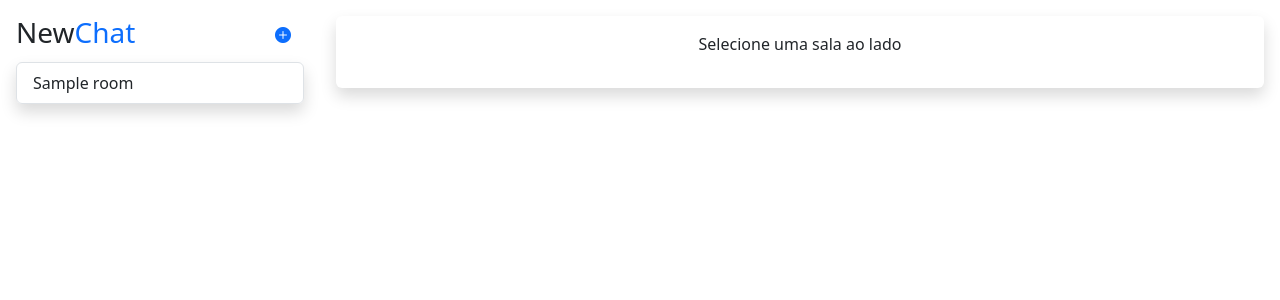
After one commit to mariosilva81/chat-online-django, a Django app: page / in a window 1280 px wide. The commit adds this page. Shown: the top 300 px of the page. Run offline with Django 5.2, Linux system fonts and the light colour scheme; tables that the repository leaves empty hold one stand-in row (values such as "Sample post").

Commit message:
feat: created list rooms template

```diff
--- a/_core/urls.py
+++ b/_core/urls.py
@@ -16,8 +16,11 @@ Including another URLconf
 """
 from django.contrib import admin
 from django.urls import include, path
+from django.conf import settings
+from django.conf.urls.static import static
 
 urlpatterns = [
     path("admin/", admin.site.urls),
-    path("chat/", include("chat.urls"))
+    path("", include("chat.urls"))
 ]
+urlpatterns += static(settings.STATIC_URL, document_root=settings.STATIC_ROOT)
--- /dev/null
+++ b/static/js/index.js
@@ -0,0 +1,7 @@
+const chatMessages = document.querySelector(".messages");
+
+const getMessages = async (roomId) => {
+  const response = await fetch(`/${roomId}`);
+  const html = await response.text();
+  chatMessages.innerHTML = html;
+};
--- a/templates/base.html
+++ b/templates/base.html
@@ -22,5 +22,6 @@
       integrity="sha384-C6RzsynM9kWDrMNeT87bh95OGNyZPhcTNXj1NW7RuBCsyN/o0jlpcV8Qyq46cDfL"
       crossorigin="anonymous"
     ></script>
+    {% block js %}{% endblock %}
   </body>
 </html>
--- a/templates/home.html
+++ b/templates/home.html
@@ -1,4 +1,12 @@
-{% extends "base.html" %} {% block content %}
+{% extends "base.html" %}
+
+{% load static %}
+
+{% block css %}
+<link rel="stylesheet" href="{% static 'css/index.css' %}" />
+{% endblock %}
+
+{% block content %}
 <div class="d-flex h-100">
   <div class="chat-rooms h-100 w-25">
     <div class="rooms m-3">
@@ -8,10 +16,8 @@
           <i class="bi bi-plus-circle-fill text-primary"></i>
         </button>
       </div>
-      <ul class="list-group shadow border-0">
-        {% for room in rooms %}
-        <li class="list-group-item">{{room.title}}</li>
-        {% endfor %}
+      <ul class="list-rooms list-group shadow border-0">
+        {% include "list-rooms.html" %}
       </ul>
     </div>
   </div>
@@ -19,15 +25,10 @@
     <div class="messages card m-3 p-3 h-75 shadow border-0 overflow-scroll">
       {% include "list-messages.html" %}
     </div>
-    <div class="send-message card m-3 shadow border-0">
-      <form>
-        <input
-          type="text"
-          class="form-control border-1 fs-5"
-          placeholder="Escreva uma mensagem"
-        />
-      </form>
-    </div>
   </div>
 </div>
 {% endblock %}
+
+{% block js %}
+<script defer src="{% static 'js/index.js' %}"></script>
+{% endblock %}
--- a/templates/list-messages.html
+++ b/templates/list-messages.html
@@ -1,4 +1,8 @@
-<ul class="list-group list-group-flush">
+<ul class="unique-message-container list-group list-group-flush">
+  {% if not object %}
+      <p class="text-center">Selecione uma sala ao lado</p>
+  {% else %}
+      {% if object.messages.count > 0 %}
         {% for message in object.messages.all %}
           <li class="list-group-item border-bottom-0">
             <div class="d-flex justify-content-between">
@@ -9,4 +13,17 @@
             </div>
           </li>
         {% endfor %}
+        <div class="send-message card m-3 shadow border-0">
+          <form>
+            <input
+              type="text"
+              class="form-control border-1 fs-5"
+              placeholder="Escreva uma mensagem"
+            />
+          </form>
+        </div>
+      {% else %}
+          <p class="text-center">Nenhuma mensagem enviada</p>
+      {% endif %}
+  {% endif %}
 </ul>
--- /dev/null
+++ b/templates/list-rooms.html
@@ -0,0 +1,10 @@
+{% for room in rooms %}
+<li
+  role="button"
+  class="list-group-item"
+  id="room-{{room.id}}"
+  onclick="getMessages({{room.id}})"
+>
+  {{room.title}}
+</li>
+{% endfor %}
```
Also changed, not shown: static/css/index.css (added). Lines whose indentation alone changed are shown as unchanged.
